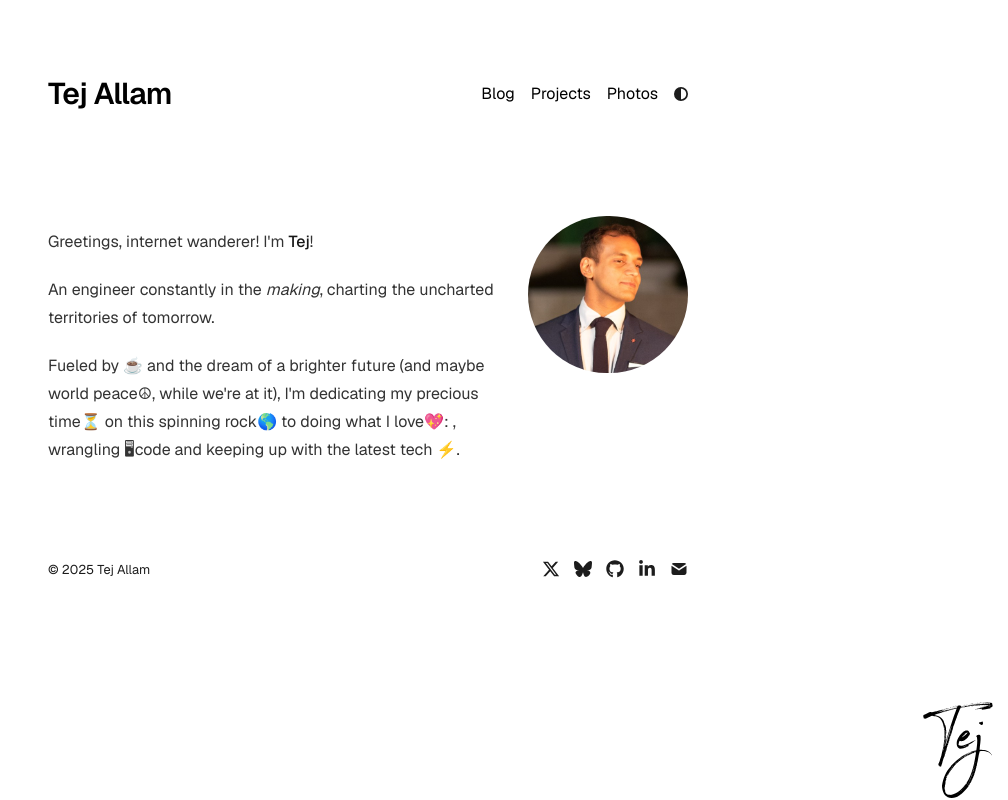
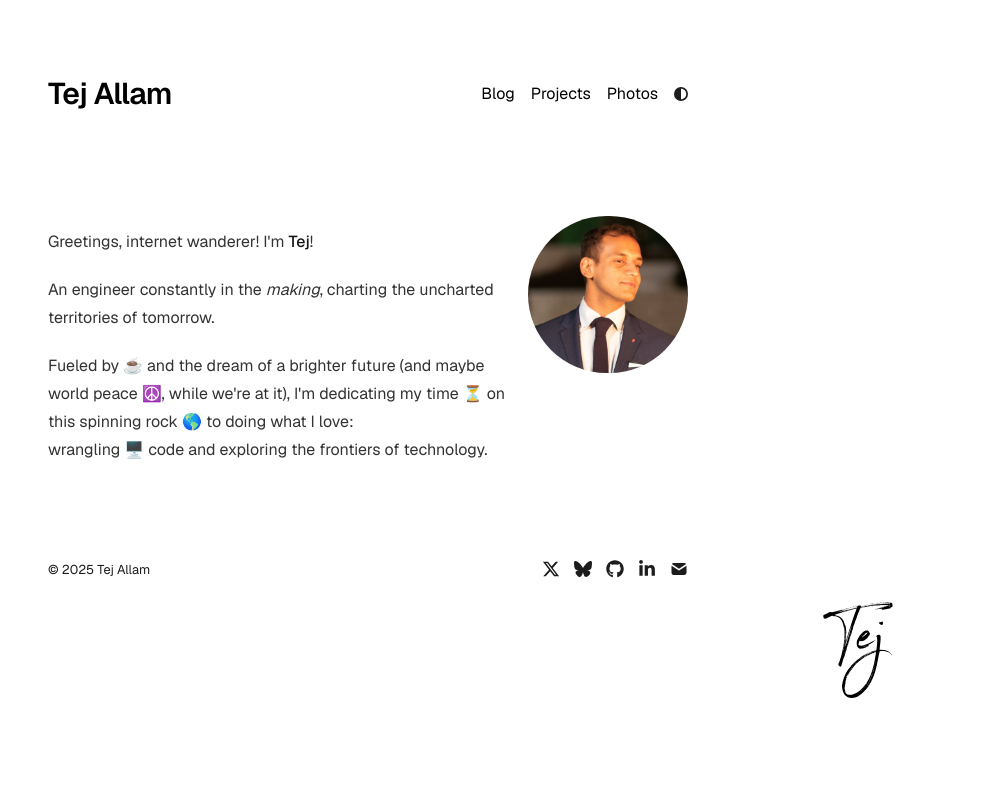
Before and after one commit to TejAllam/foli0, a Next.js app: page / in a window 1280 px wide. Shown: the whole page, without its empty margins (272-1280 px from the left). Built offline with nearby package versions, Linux system fonts and the light colour scheme.

Commit message:
Update to post and signature design

```diff
--- a/app/page.tsx
+++ b/app/page.tsx
@@ -22,12 +22,11 @@ export default function Page() {
       </h1>
       <div className="prose prose-neutral dark:prose-invert">
 
-          <p>Greetings, internet wanderer! I'm <strong>Tej</strong>!</p>
-          <p>An engineer constantly in the <em>making</em>, charting the uncharted territories of tomorrow.</p>
-
-          <p>Fueled by ☕ and the dream of a brighter future (and maybe world peace☮, while we're at it),
-          I'm dedicating my precious time⏳ on this spinning rock🌎 to doing what I love💖: ,<br/>
-          wrangling 🖥code and keeping up with the latest tech ⚡.</p>
+        <p>Greetings, internet wanderer! I'm <strong>Tej</strong>!</p>
+        <p>An engineer constantly in the <em>making</em>, charting the uncharted territories of tomorrow.</p>
+        <p>Fueled by ☕ and the dream of a brighter future (and maybe world peace ☮️, while we're at it),
+        I'm dedicating my time ⏳ on this spinning rock 🌎 to doing what I love: <br/>
+        wrangling 🖥️ code and exploring the frontiers of technology.</p>
       </div>
     </section>
     <div className="fixed-logo"></div>
--- a/app/styles.css
+++ b/app/styles.css
@@ -1,7 +1,7 @@
 .fixed-logo {
     position: fixed;
-    bottom: 0;
-    right: 0;
+    bottom: 100px;
+    right: 100px;
     width: 100px;
     height: 100px;
     background-size: contain;
```
Also changed, not shown: content/finding-my-ikigai.mdx (+8 -4 lines).
